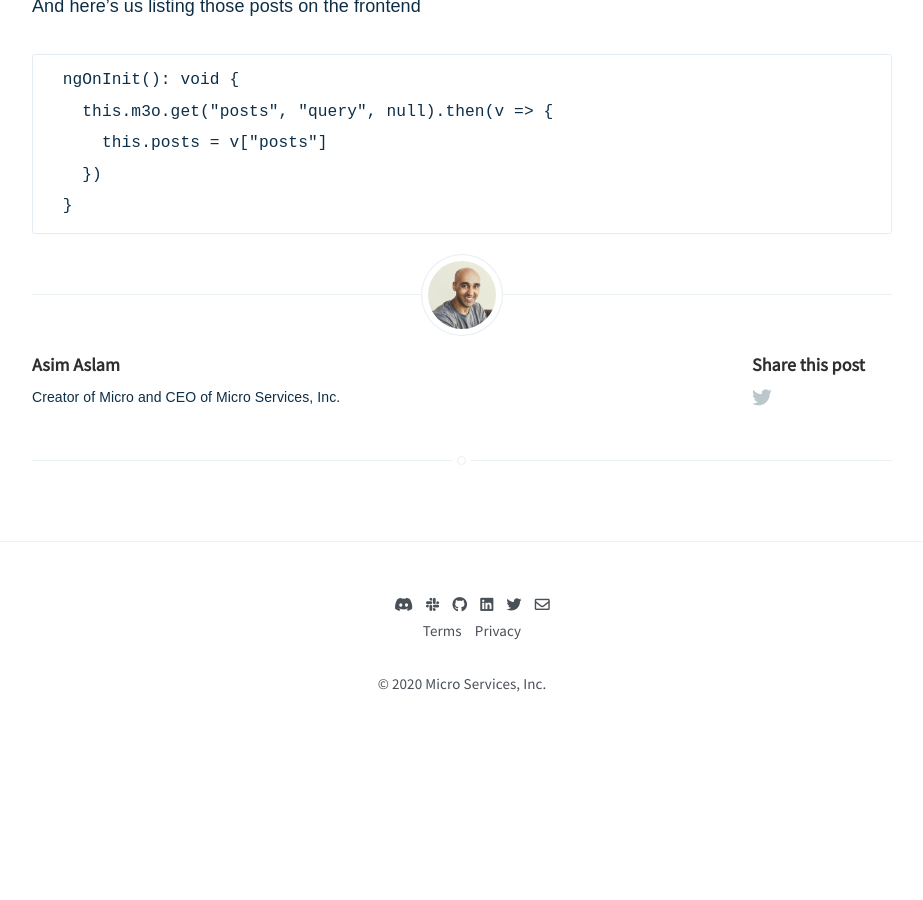
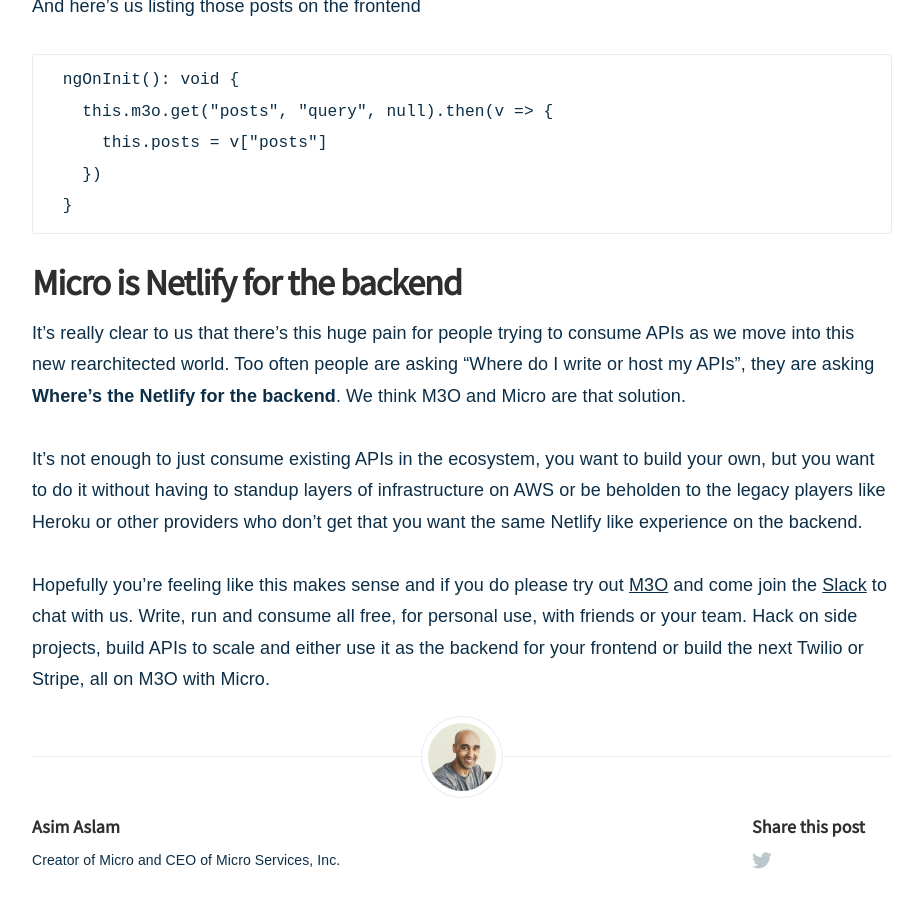
Before and after one commit to m3o/blog.m3o.com, a Jekyll site: the page built from _posts/2020-12-03-netlify-for-the-frontend-micro-for-the-backend.md, in a window 1280 px wide and 900 px high, scrolled down 11113 px. Shown: the whole window, without its empty margins (178-1101 px from the left). Built offline with Jekyll 4.4.1, drawn with Linux system fonts in a browser that asks for light colours; nearby versions of some CDN libraries; before the commit the page ends 11861 px from its top, so only the background shows below that.

Commit message:
update blog

````diff
--- a/_posts/2020-12-03-netlify-for-the-frontend-micro-for-the-backend.md
+++ b/_posts/2020-12-03-netlify-for-the-frontend-micro-for-the-backend.md
@@ -323,3 +323,17 @@
     })
   }
 ```
+
+## Micro is Netlify for the backend
+
+It's really clear to us that there's this huge pain for people trying to consume APIs as we move into this new rearchitected world.
+Too often people are asking "Where do I write or host my APIs", they are asking **Where's the Netlify for the backend**. We think
+M3O and Micro are that solution.
+
+It's not enough to just consume existing APIs in the ecosystem, you want to build your own, but
+you want to do it without having to standup layers of infrastructure on AWS or be beholden to the legacy players like Heroku or
+other providers who don't get that you want the same Netlify like experience on the backend.
+
+Hopefully you're feeling like this makes sense and if you do please try out [M3O](https://m3o.com) and come join the [Slack](https://slack.m3o.com)
+to chat with us. Write, run and consume all free, for personal use, with friends or your team. Hack on side projects, build APIs
+to scale and either use it as the backend for your frontend or build the next Twilio or Stripe, all on M3O with Micro.
````
